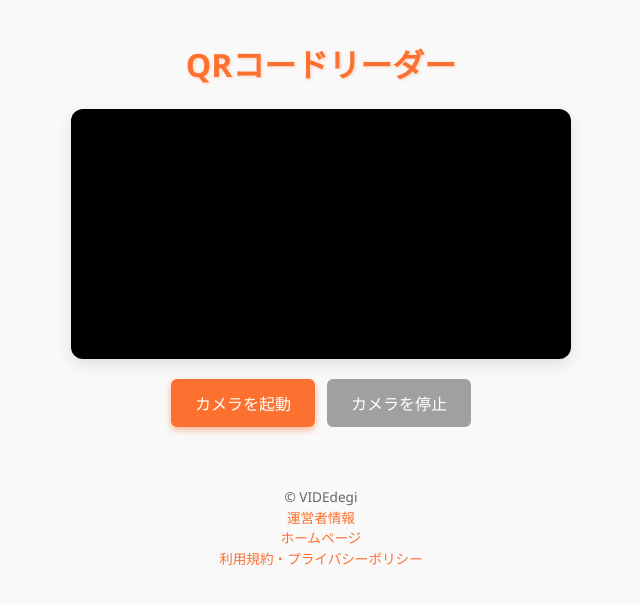
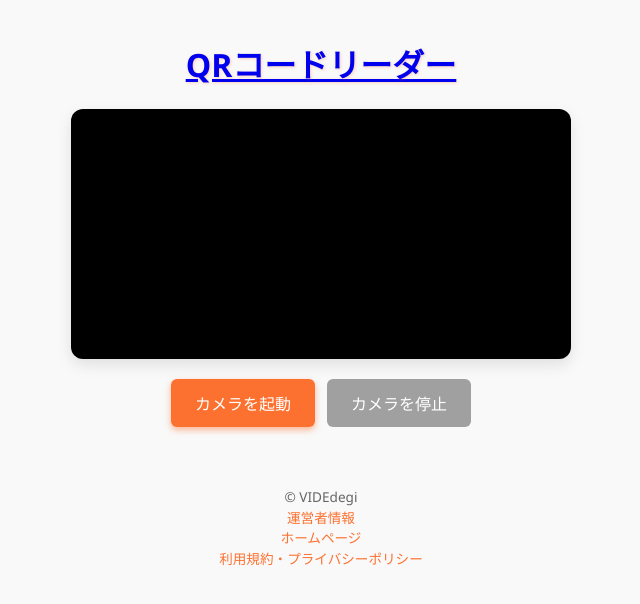
Before and after one commit to VIDEdegi/tool, a plain HTML site: page qr-reader/index.html in a window 1280 px wide. Shown: the whole page, without its empty margins (319-959 px from the left). Drawn offline with nearby package versions, Linux system fonts and the light colour scheme.

Commit message:
Update index.html

```diff
--- a/qr-reader/index.html
+++ b/qr-reader/index.html
@@ -207,7 +207,7 @@ footer {
 
 </head>
 <body>
-  <h1>QRコードリーダー</h1>
+  <h1><a href="https://videdegi.github.io/tool/" target="_self">QRコードリーダー</a></h1>
 
   <div id="video-container">
     <video id="video" autoplay playsinline></video>
```
